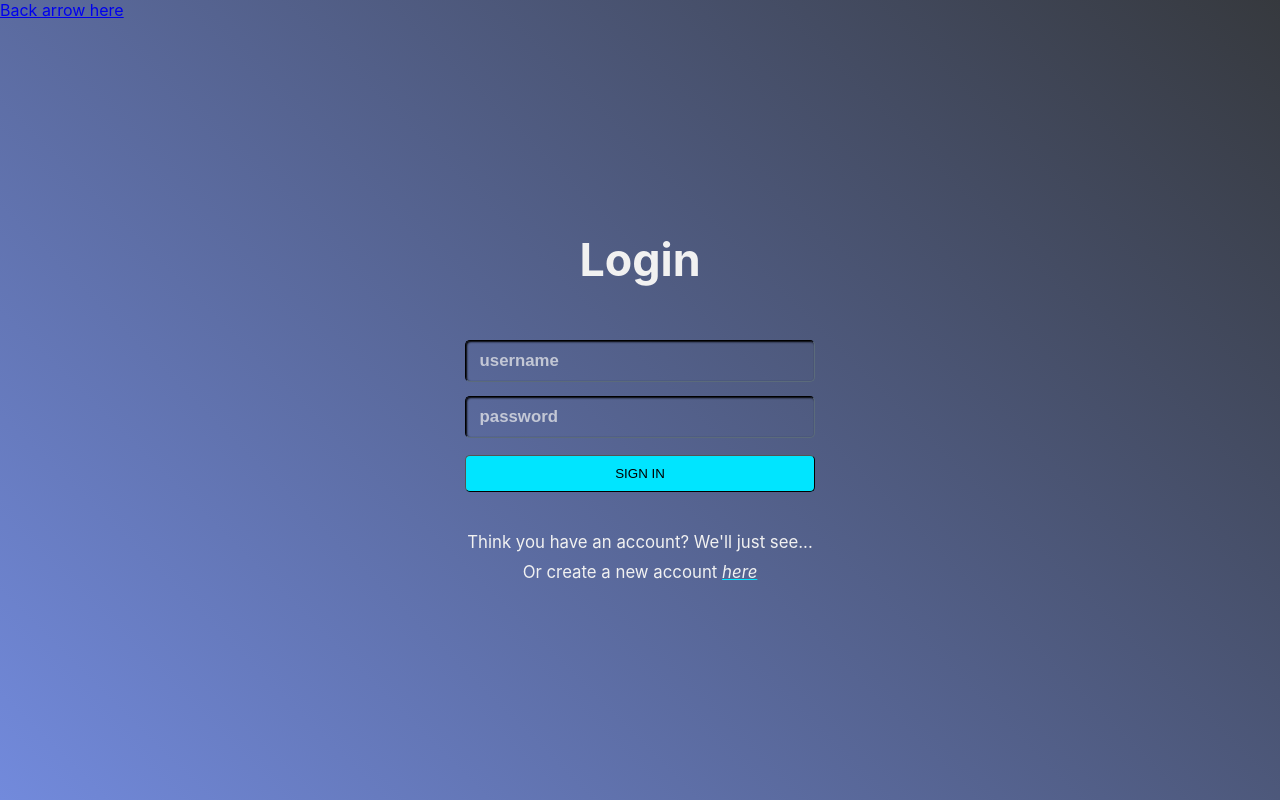
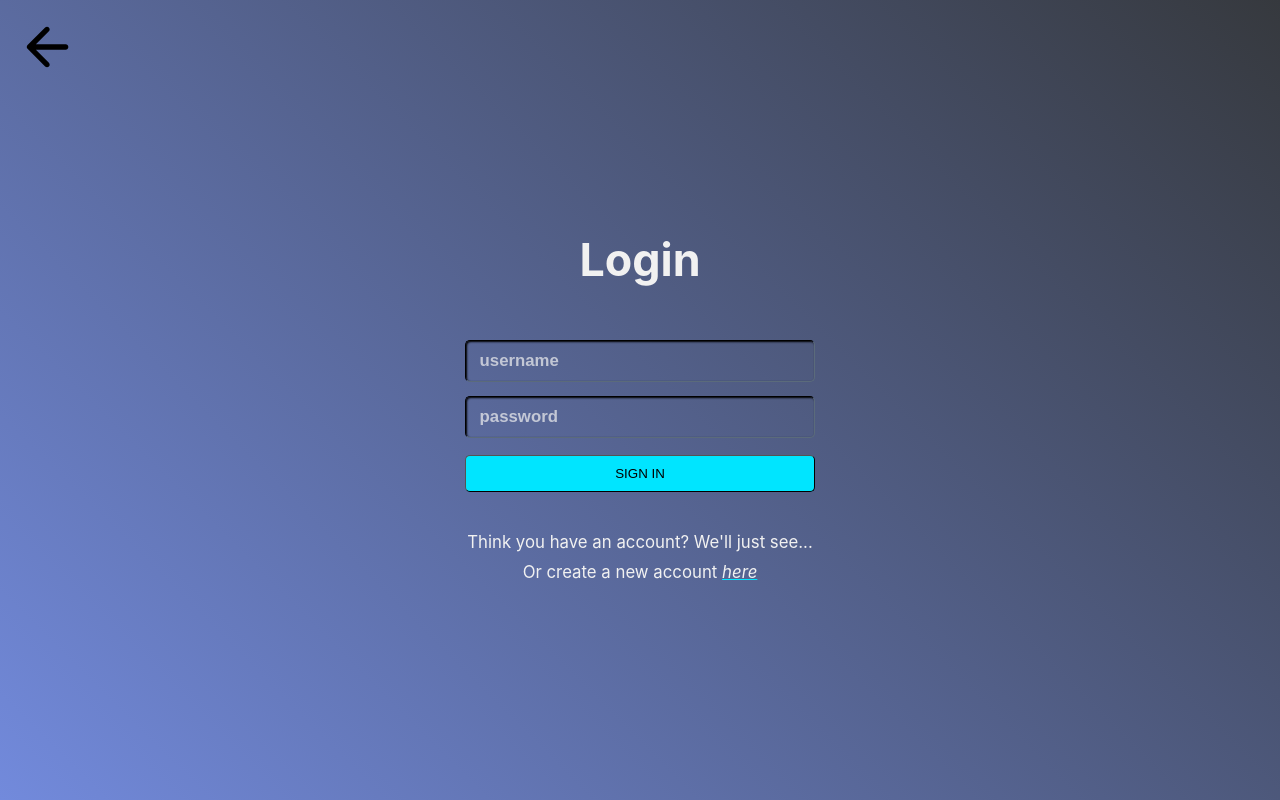
Before and after one commit to niems/Whisper-chat, a React (Create React App) app: page /login in a window 1280 px wide. Built offline with nearby package versions, Linux system fonts and the light colour scheme.

Commit message:
the home navigation now includes a back-arrow img that translates in home when hovered over

```diff
--- a/src/components/navigation/homeNavigation/homeNavigation.js
+++ b/src/components/navigation/homeNavigation/homeNavigation.js
@@ -3,7 +3,9 @@ import { Link } from 'react-router-dom';
 
 const HomeNavigation = (props) => {
     return (
-        <Link to='/' className='navigate home abs-top-left'>Back arrow here</Link>
+        <Link to='/' className='navigate home abs-top-left'>
+            <img src='./assets/svg/placeholder/round-back-arrow.svg' alt='navigate back to homepage' />
+        </Link>
     );
 };
 
--- a/src/components/style/main.css
+++ b/src/components/style/main.css
@@ -200,6 +200,34 @@ form button[id=submit] {
 }
 .link-to-default:hover {
   color: #00e5ff;
+}
+
+.navigate.home {
+  display: inline-block;
+  margin: 0.9375rem;
+}
+.navigate.home::after {
+  content: "Home";
+  position: absolute;
+  bottom: 0;
+  left: 50%;
+  transform: translate(-220%, 100%);
+  font-size: calc(1.125rem + 0.125 * ((100vw - 18.75rem) / 43.75) );
+  font-weight: bold;
+  color: #F1F1F1;
+  background: none;
+  transition: transform 0.4s;
+}
+.navigate.home img {
+  display: inline-block;
+  width: calc(3.125rem + 0.625 * ((100vw - 18.75rem) / 43.75) );
+  height: auto;
+}
+.navigate.home:hover::after {
+  transform: translate(-50%, 100%);
+}
+.navigate.home:hover img {
+  filter: invert(1);
 }
 
 input {
--- a/src/components/style/sass/base/_colors.scss
+++ b/src/components/style/sass/base/_colors.scss
@@ -12,6 +12,7 @@ $darkest-transparent: rgba(46, 49, 54, 0.5);
 
 $dark: #36393E;
 $main: #424549;
+
 $purple-accent: #728ADC;
 $purple-filter: invert(50%) sepia(5%) saturate(4965%) hue-rotate(199deg) brightness(107%) contrast(98%);
 
--- a/src/components/style/sass/components/_routeLink.scss
+++ b/src/components/style/sass/components/_routeLink.scss
@@ -26,5 +26,43 @@
 }
 
 .navigate.home {
+    $min-img-width: pxToRem(50px);
+    $max-img-width: pxToRem(60px);
 
+    $min-font-size: pxToRem(18px);
+    $max-font-size: pxToRem(20px);
+
+    display: inline-block;
+    margin: pxToRem(15px);
+
+    &::after {
+        content: 'Home';
+        position: absolute;
+        bottom: 0;
+        left: 50%;
+        transform: translate(-220%, 100%);
+
+        @include fluid-type($min-vw, $max-vw, $min-font-size, $max-font-size);
+        font-weight: bold;
+
+        color: $light;
+        background: none;
+        transition:  transform 0.4s;
+    }
+
+    img {
+        display: inline-block;
+        width: fluid-value($min-vw, $max-vw, $min-img-width, $max-img-width);
+        height: auto;
+    }
+
+    &:hover {
+        &::after {
+            transform: translate(-50%, 100%);
+        }
+
+        img {
+            filter: invert(1);
+        }
+    }
 }
```
Also changed, not shown: public/assets/svg/placeholder/round-back-arrow.svg (added), 1 other file (tests, documents, lock files or other folders).
